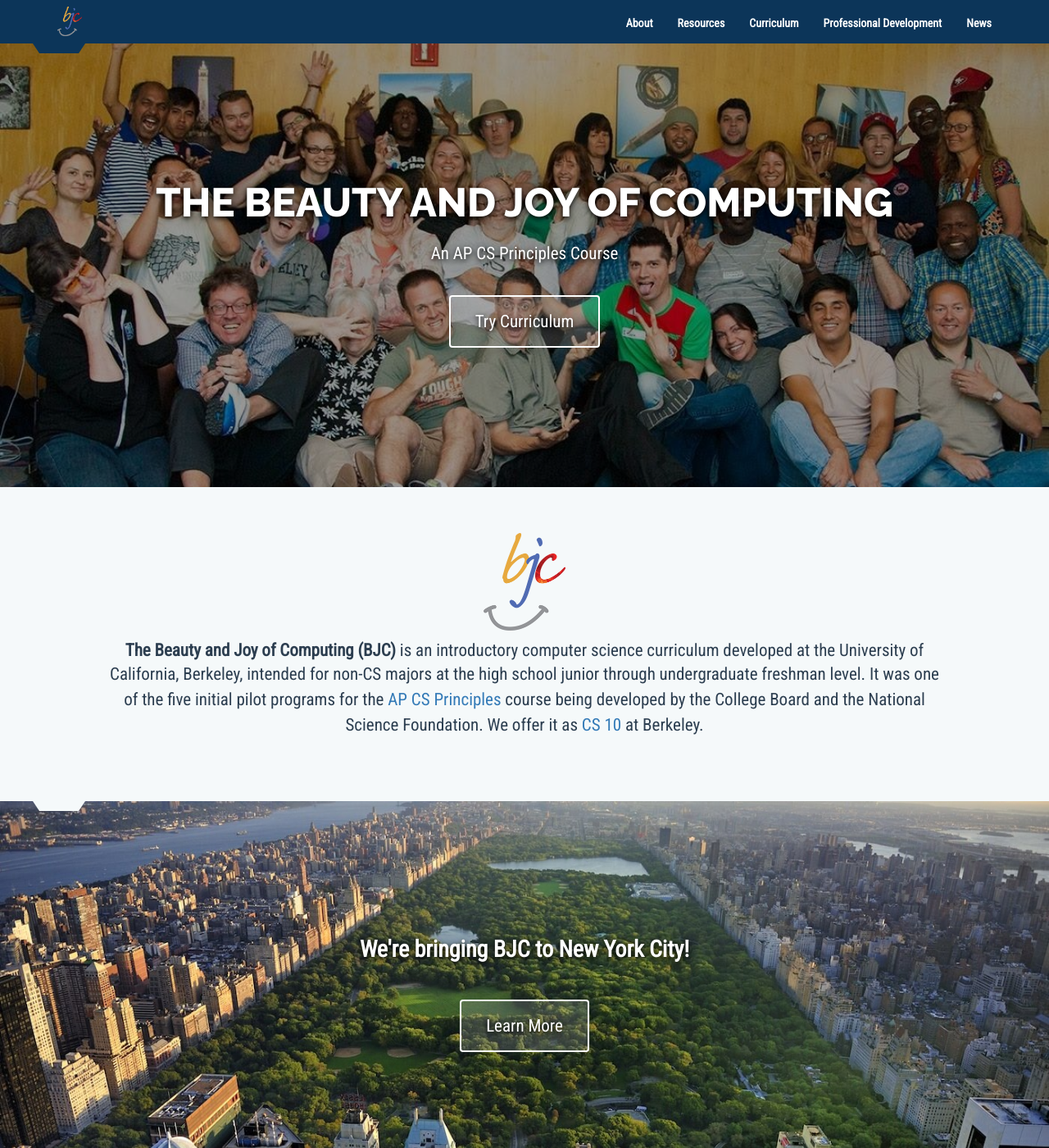
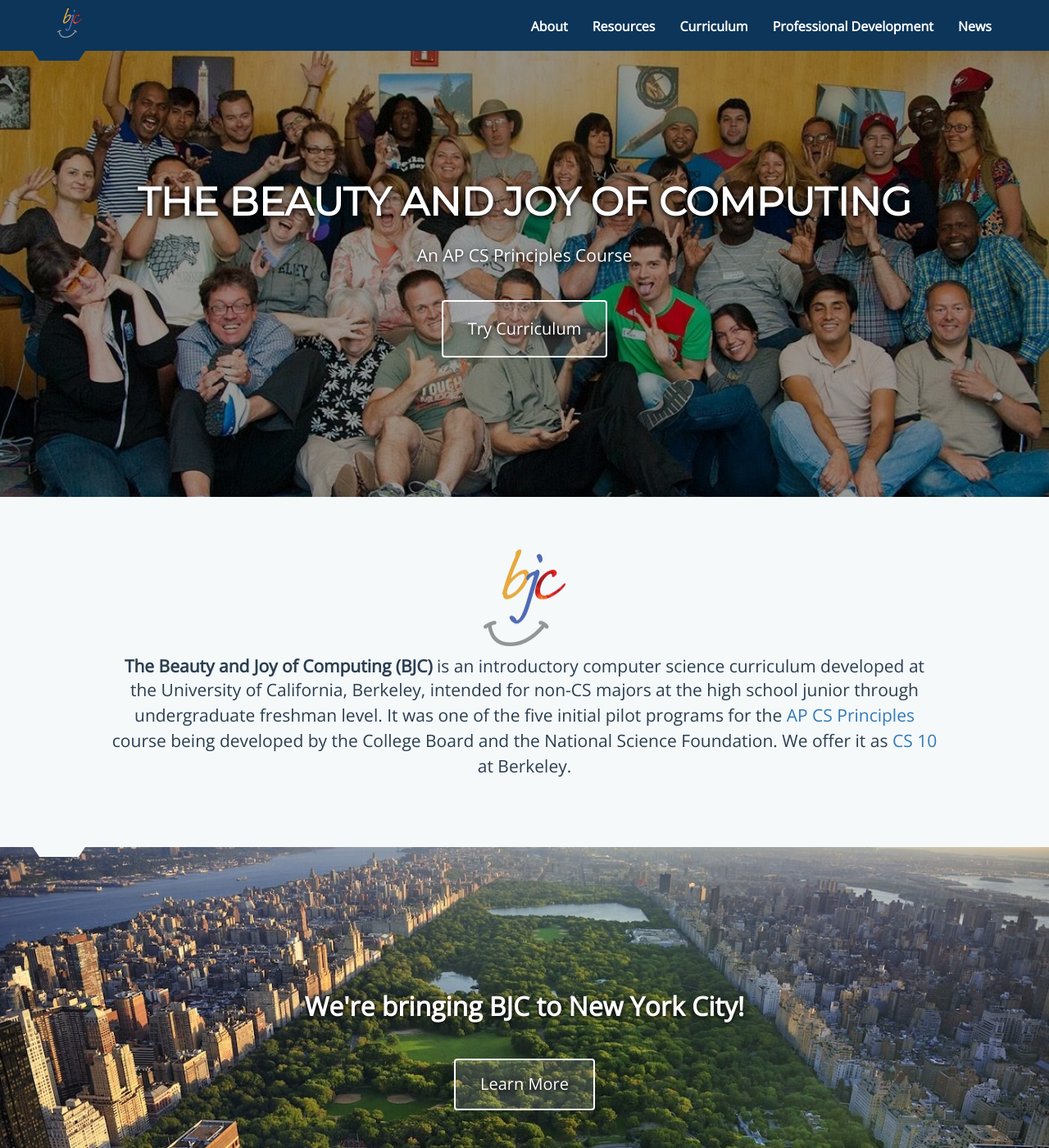
Before and after one commit to beautyjoy/beautyjoy.github.io, a Jekyll site: the page built from index.html, in a window 1280 px wide and 1400 px high. Shown: the whole window at 82% size. Built offline with Jekyll 4.4.1, drawn with Linux system fonts in a browser that asks for light colours.

Commit message:
Updated fonts and font sizes

```diff
--- a/_includes/header.html
+++ b/_includes/header.html
@@ -24,10 +24,7 @@
     <link href="{{ site.baseurl }}/css/styles.css" rel="stylesheet">
 
     <!-- Google Fonts -->
-    <link href='https://fonts.googleapis.com/css?family=Montserrat:400,700' rel='stylesheet' type='text/css'>
-    <link href='https://fonts.googleapis.com/css?family=Lato:400,300,700,900' rel='stylesheet' type='text/css'>
-    <link href='https://fonts.googleapis.com/css?family=Raleway:800' rel='stylesheet' type='text/css'>
-    <link href='https://fonts.googleapis.com/css?family=Roboto+Condensed' rel='stylesheet' type='text/css'>
+    <link href="https://fonts.googleapis.com/css?family=Montserrat|Open+Sans" rel="stylesheet">
 
 </head>
 
--- a/_layouts/markdown_page.html
+++ b/_layouts/markdown_page.html
@@ -6,7 +6,7 @@
     <div class="container">
         <div class="row">
             <div class="col-xs-12">
-                <h3>{{ page.title }}</h3>
+                <h1>{{ page.title }}</h1>
                 {% if page.subtitle %}
                 <p>{{ page.subtitle }}</p>
                 {% endif %}
--- a/_layouts/page.html
+++ b/_layouts/page.html
@@ -6,7 +6,7 @@
     <div class="container">
         <div class="row">
             <div class="col-xs-12">
-                <h3>{{ page.title }}</h3>
+                <h1>{{ page.title }}</h1>
                 {% if page.subtitle %}
                 <p>{{ page.subtitle }}</p>
                 {% endif %}
--- a/css/styles.scss
+++ b/css/styles.scss
@@ -14,14 +14,15 @@
 $background-light: #f5f9fA;
 $background-dark: #ecf0f1;
 $background-darker: #D7DBDC;
-$header-font-stack: "Raleway", sans-serif;
-$body-font-stack:   "Roboto Condensed", sans-serif;
+$header-font-stack: "Montserrat", sans-serif;
+$body-font-stack:   "Open Sans", sans-serif;
 
 @import 'mixins';
 
 body {
     padding: 0;
     margin-top: 50px;
+    font-size: 16px;
 }
 
 h1, h2, h3, h4, h5, h6 {
@@ -34,6 +35,10 @@
     font-weight: lighter;
     font-family: $body-font-stack;
     line-height: 1.5em;
+
+    .homepage & {
+        line-height: 1.8;
+    }
 }
 
 // th, td{ padding: .25em 1em; }
@@ -87,7 +92,7 @@
     border-style: solid;
     border-color: $background-dark;
 
-    &.homepage {
+    .homepage & {
         width: 200px;
         height: 200px;
         margin: 0 auto;
@@ -135,7 +140,7 @@
 
     .navbar-brand {
         color: $inverted-text-color;
-        padding: 8px 15px;
+        padding: 10px 15px;
 
         > img {
             max-height: 36px;
@@ -148,10 +153,11 @@
         li a {
             color: $inverted-text-color;
             font-weight: bold;
+            line-height: 1.8;
 
             &:hover .hover-accent {
                 padding-bottom: 2px;
-                border-bottom: 2px solid $accent-color;
+                border-bottom: 3px solid $accent-color;
             }
         }
     }
@@ -210,13 +216,13 @@
         text-align: center;
     }
 
-    h3 {
-        font-size: 350%;
+    h1 {
+        font-size: 48px;
         text-transform: uppercase;
     }
 
-    h4 {
-        font-size: 200%;
+    h3 {
+        font-size: 32px;
     }
 
     a {
@@ -227,7 +233,7 @@
         @include transition(border-color 0.2s ease, color 0.2s ease);
         padding: 15px 30px;
         margin: 20px;
-        font-size: 150%;
+        font-size: 20px;
         border: 2px white solid;
         background: rgba(255, 255, 255, 0.15);
 
@@ -382,14 +388,15 @@
 
 .resources-list {
     list-style: none;
-    padding-left: 25px;
+    padding-left: 24px;
 
     .resource-title {
         margin-bottom: 10px;
 
         .fa-caret-down {
-            margin-right: 10px;
+            margin-right: 7px;
             margin-left: -21px;
+            font-size: 18px;
         }
 
         .resource-name {
--- a/index.html
+++ b/index.html
@@ -5,7 +5,7 @@
 <div class="jumbotron homepage">
   <div class="background-overlay"></div>
   <div class="container">
-    <h3>The Beauty and Joy of Computing</h3>
+    <h1>The Beauty and Joy of Computing</h1>
     <p>An AP CS Principles Course</p>
     <a href="/curriculum" class="btn">Try Curriculum</a>
   </div>
@@ -33,16 +33,16 @@
 
 <div class="jumbotron headlines">
   <div class="container">
-    <h4><a href="{% post_url 2015-01-01-bjc-for-new-york %}">We're bringing BJC to New York City!</a></h4>
+    <h3><a href="{% post_url 2015-01-01-bjc-for-new-york %}">We're bringing BJC to New York City!</a></h3>
     <a href="{% post_url 2015-01-01-bjc-for-new-york %}" class="btn">Learn More</a>
   </div>
 </div>
 
-<div class="section">
+<div class="section homepage">
   <div class="container-fluid">
     <div class="row">
       <div class="col-sm-4">
-        <div class="circle-frame homepage">
+        <div class="circle-frame">
           <img src="{{ site.baseurl }}/img/suit-and-tie-icon.png">
         </div>
         <h3>Professional Development</h3>
@@ -57,7 +57,7 @@
         </p>
       </div>
       <div class="col-sm-4">
-        <div class="circle-frame homepage">
+        <div class="circle-frame">
           <span class="vcenter"></span>
           <img src="{{ site.baseurl }}/img/snap_logo.png" class="vcenter">
         </div>
@@ -65,7 +65,7 @@
         <p><a href="http://snap.berkeley.edu/">Snap<em>!</em></a> (formerly BYOB) is a visual, drag-and-drop programming language.  It is an extended reimplementation of <a href="http://scratch.mit.edu/">Scratch</a> (a project of the Lifelong Kindergarten Group at the MIT Media Lab) that allows you to Build Your Own Blocks. It also features first class lists, first class procedures, and continuations.  These added capabilities make it suitable for a serious introduction to computer science for high school or college students.</p>
       </div>
       <div class="col-sm-4">
-        <div class="circle-frame homepage">
+        <div class="circle-frame">
           <img src="{{ site.baseurl }}/img/blown-to-bits.jpg" class="shrink-height">
         </div>
         <h3>Textbook on Social Implications</h3>
```
